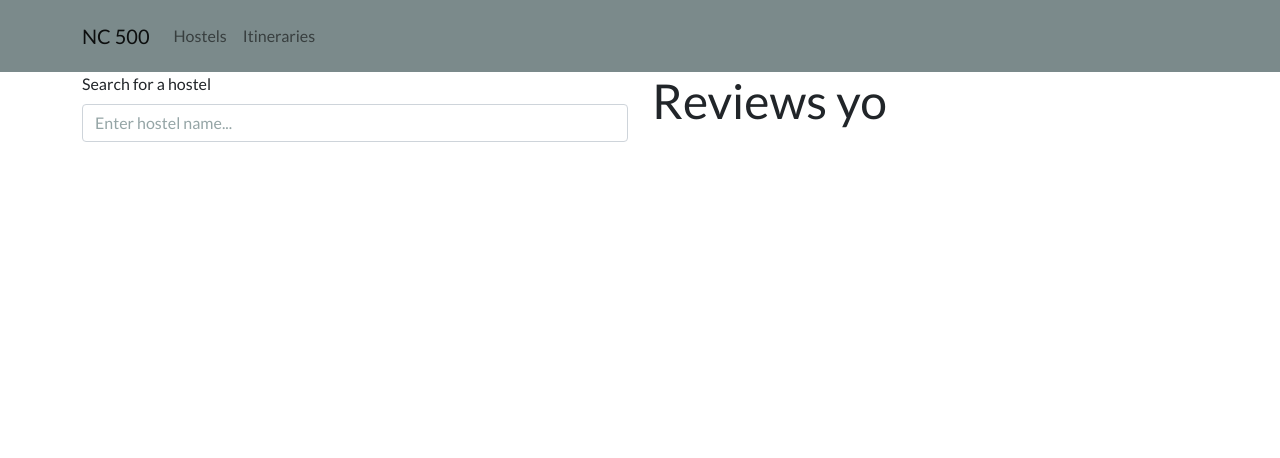
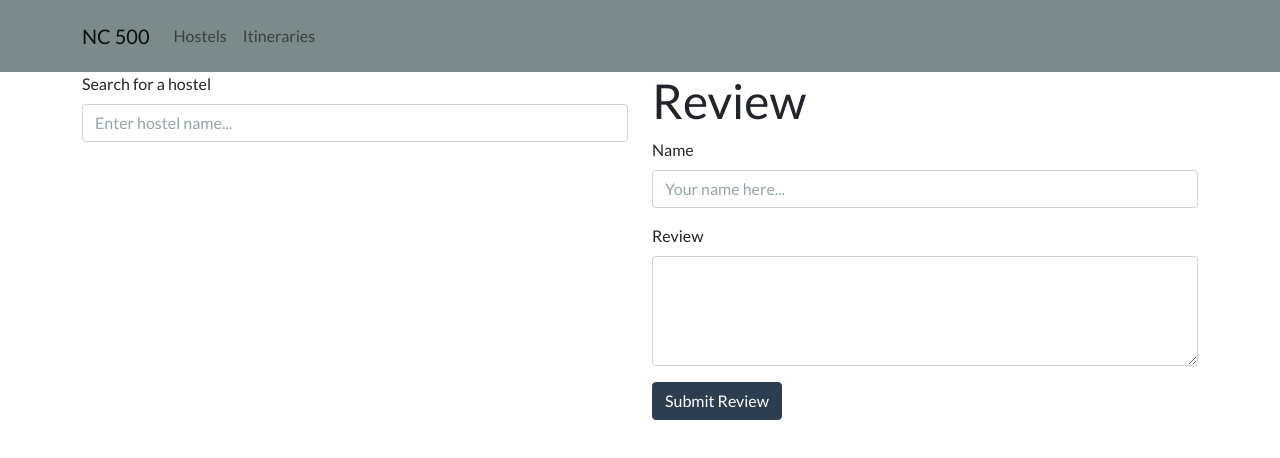
Before and after one commit to J-JohnWills/nc-500, a React (Create React App) app: page /hostels/1/reviews in a window 1280 px wide. Shown: the top 458 px of the page. Built offline with nearby package versions, Linux system fonts and the light colour scheme; no server answers.

Commit message:
Add a basic form and styling to review component

```diff
--- /dev/null
+++ b/src/QueryNavLink.jsx
@@ -0,0 +1,8 @@
+import { useLocation, NavLink } from "react-router-dom";
+
+function QueryNavLink({ to, ...props }) {
+  let location = useLocation();
+  return <NavLink to={to + location.search} {...props} />;
+}
+
+export default QueryNavLink;
--- a/src/components/hostels/Hostels.jsx
+++ b/src/components/hostels/Hostels.jsx
@@ -3,6 +3,7 @@ import { getHostels } from "../../data";
 import { Col, Container, Form, Nav, Row } from "react-bootstrap";
 import { LinkContainer } from "react-router-bootstrap";
 import { useEffect, useState } from "react";
+import QueryNavLink from "../../QueryNavLink";
 
 export default function Hostels() {
   // For use with hard coded datasource
--- a/src/components/review/Review.jsx
+++ b/src/components/review/Review.jsx
@@ -1,9 +1,45 @@
-import React from "react";
+import React, { useState } from "react";
+import { Form, Button } from "react-bootstrap";
 
 export default function Review() {
+  const [userInput, setUserInput] = useState([
+    {
+      reviwer: "",
+      review: "",
+    },
+  ]);
+
+  function handleChange(e) {
+    setUserInput(e.currentTarget.value);
+  }
+
+  function handleSubmit(e) {
+    e.preventDefault();
+    // addReview(userInput)
+    setUserInput("");
+  }
+
+  function addReview(userInput) {
+    // TODO: api call to add user
+  }
+
   return (
     <div>
-      <h1>Reviews yo</h1>
+      <h1>Review</h1>
+      <Form>
+        <Form.Group className="mb-3" controlId="nameInput">
+          <Form.Label>Name</Form.Label>
+          <Form.Control
+            type="text"
+            placeholder="Your name here..."
+          ></Form.Control>
+        </Form.Group>
+        <Form.Group className="mb-3" controlId="reviewInput">
+          <Form.Label>Review</Form.Label>
+          <Form.Control as="textarea" rows={4}></Form.Control>
+        </Form.Group>
+        <Button variant="primary">Submit Review</Button>
+      </Form>
     </div>
   );
 }
```
